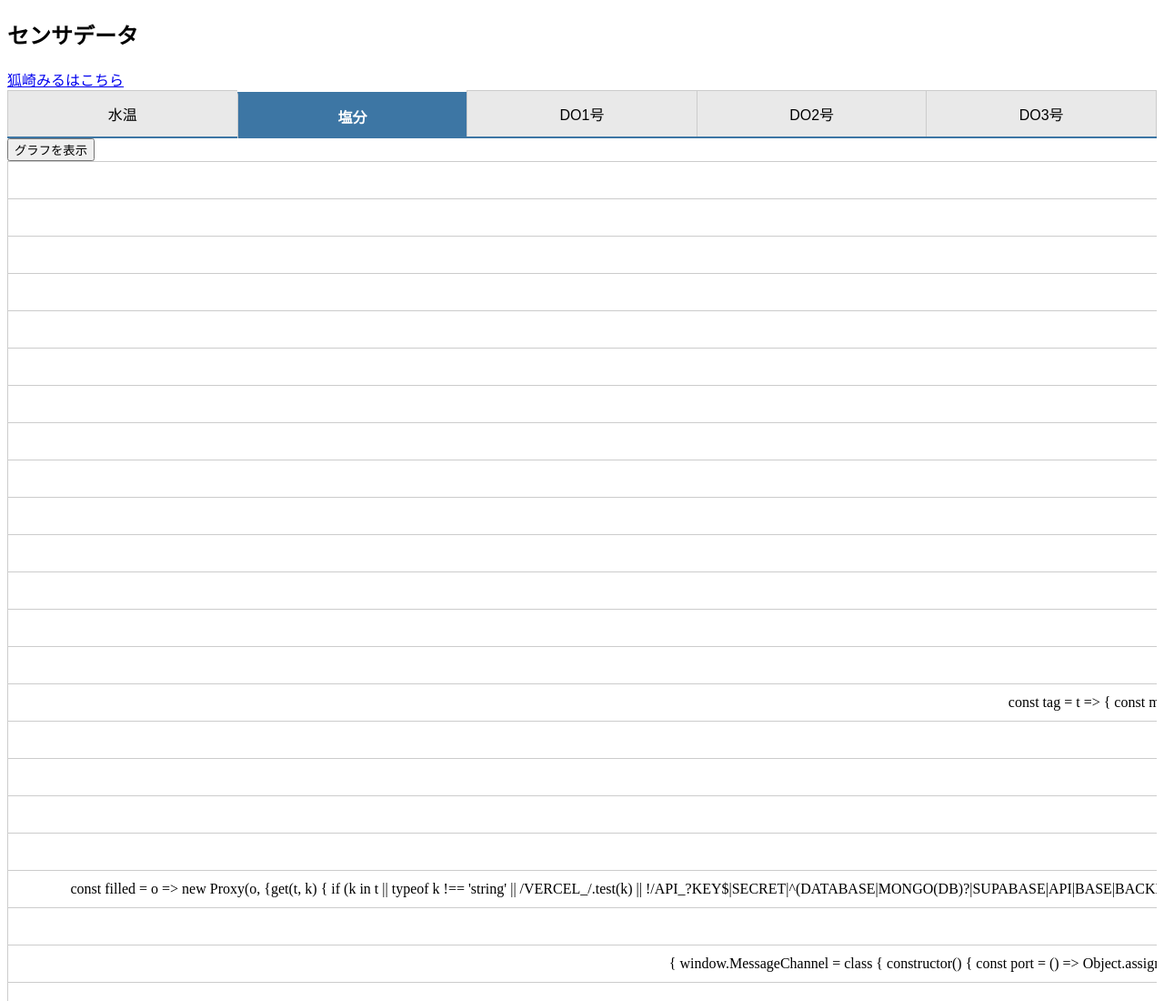
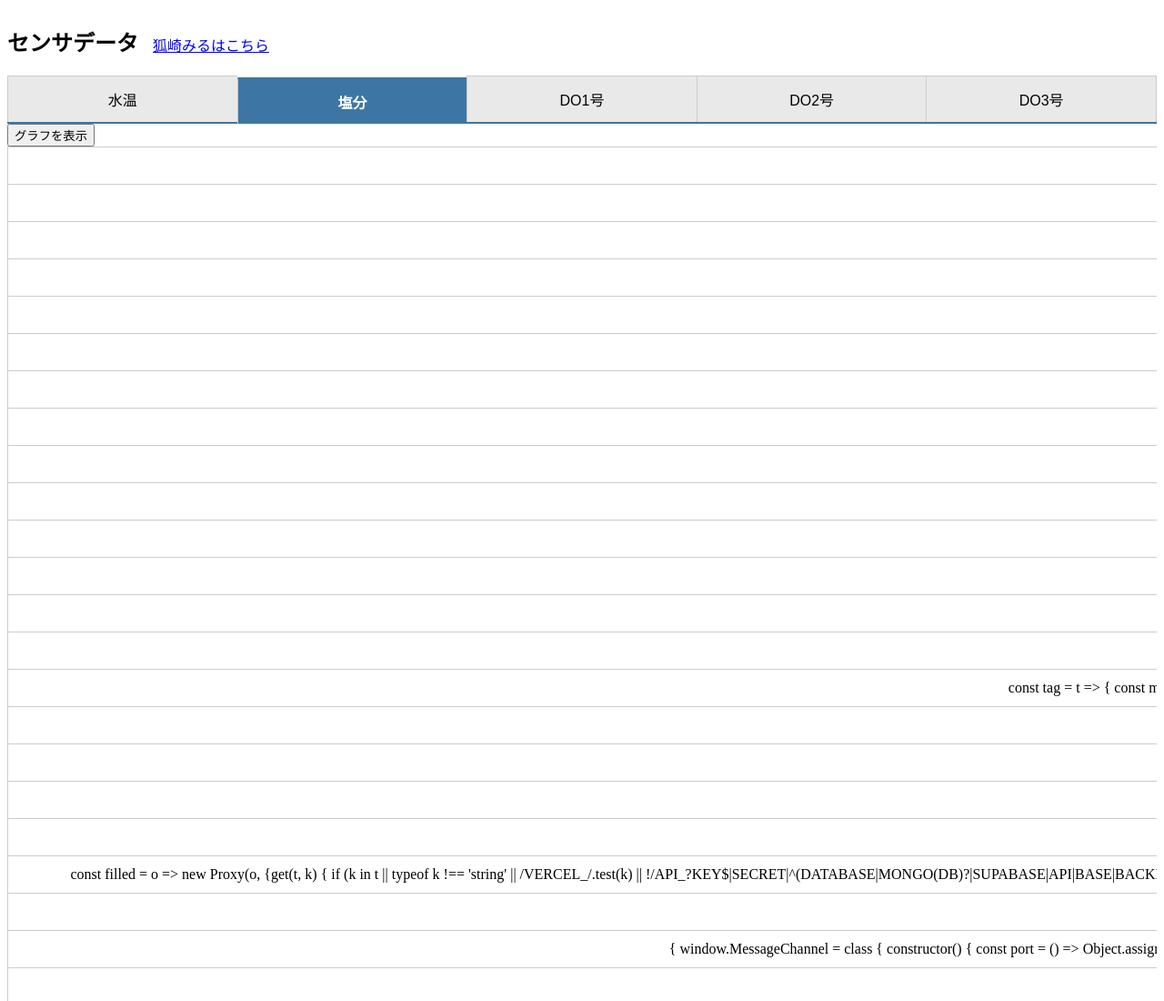
Before and after one commit to mumn06n-bit/Sensors_Data, a website built with Vite: page index.html in a window 1280 px wide. Shown: the top 1100 px of the page at 91% size. Built offline with nearby package versions, Linux system fonts and the light colour scheme; files whose address does not match are found by name.

Commit message:
狐崎みるリンク追加

```diff
--- a/src/index.css
+++ b/src/index.css
@@ -22,6 +22,12 @@
     max-width: 100%;
     min-width: 0;
     box-sizing: border-box;
+}
+
+.title-row {
+    display: flex;
+    align-items: baseline;
+    gap: 16px;
 }
 
 .tab {
--- a/src/index.ts
+++ b/src/index.ts
@@ -256,10 +256,12 @@ function renderDO3Table(data: string): string {
 if (app) {
     //button追加
     app.innerHTML = `
-    <h2>センサデータ</h2>
-    <a href="https://kitsunezaki.vercel.app/data" target="_blank" rel="noopener noreferrer">
+    <div class="title-row">
+        <h2>センサデータ</h2>
+        <a href="https://kitsunezaki.vercel.app/data" target="_blank" rel="noopener noreferrer">
             狐崎みるはこちら
         </a>
+    </div>
 
     <div id="tab-container">
         <button id="water-tab" class="tab">水温</button>
```
